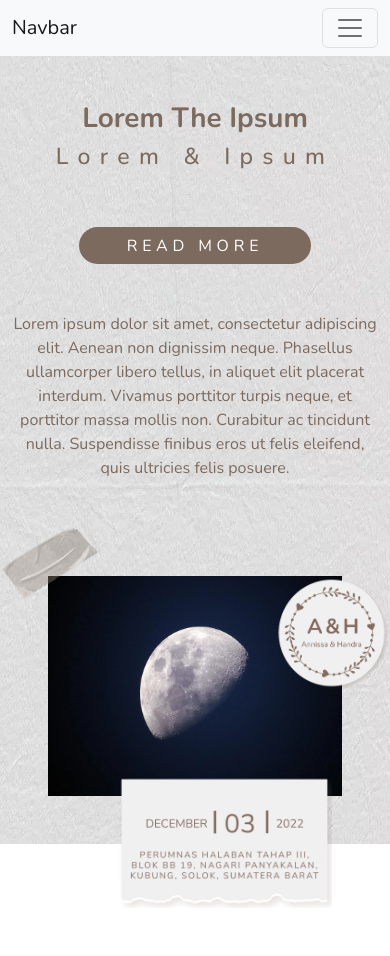
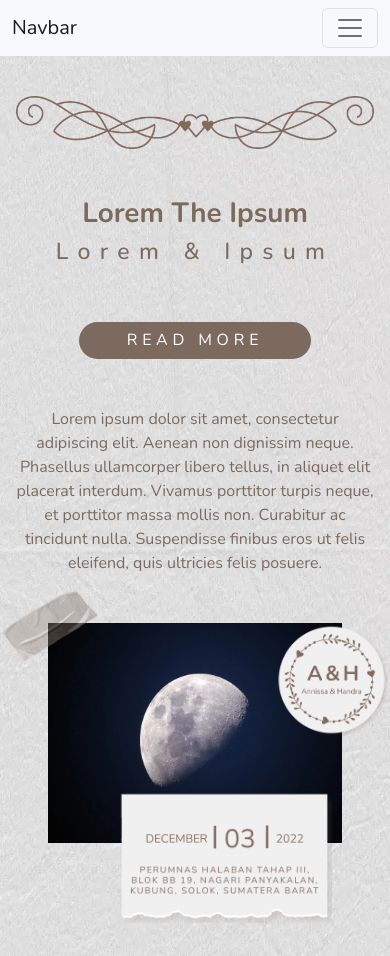
Before and after one commit to handraromel/wd-ing, a Vue app: page / in a window 390 px wide. Before the commit the page ends 908 px from the top, so only its background shows below. Built offline with nearby package versions, Linux system fonts and the light colour scheme.

Commit message:
Updated header mobile view

```diff
--- a/src/components/Header.vue
+++ b/src/components/Header.vue
@@ -1,8 +1,11 @@
 <template>
   <header id="wd-header">
-    <div class="container">
-      <div class="row align-items-center vh-100">
-        <div class="col-md-6 text-center">
+    <div class="container pb-md-0">
+      <div
+        id="header-content"
+        class="row align-items-lg-center vh-100 pt-top"
+      >
+        <div class="col-xl-6 text-center px-sm-5 px-3">
           <img
             class="img-fluid"
             src="@/assets/img/headec1.png"
@@ -16,7 +19,7 @@
           <a href="javascript:;" class="btn rounded-pill read-more"
             >READ MORE</a
           >
-          <div class="py-5">
+          <div class="pt-5">
             Lorem ipsum dolor sit amet, consectetur adipiscing elit. Aenean non
             dignissim neque. Phasellus ullamcorper libero tellus, in aliquet
             elit placerat interdum. Vivamus porttitor turpis neque, et porttitor
@@ -24,14 +27,14 @@
             eros ut felis eleifend, quis ultricies felis posuere.
           </div>
         </div>
-        <div class="col-md-6 text-center position-relative p-5">
+        <div class="col-xl-6 text-center position-relative p-5">
           <img
             class="img-fluid"
             src="@/assets/img/sample.webp"
             alt="Sample Photo"
             draggable="false"
           />
-          <div class="dec2">
+          <div class="dec-tape">
             <img
               class="img-fluid"
               src="@/assets/img/headec2.png"
@@ -39,7 +42,7 @@
               draggable="false"
             />
           </div>
-          <div class="dec3">
+          <div class="dec-logo">
             <img
               class="img-fluid"
               src="@/assets/img/headec3.png"
@@ -47,7 +50,7 @@
               draggable="false"
             />
           </div>
-          <div class="dec4">
+          <div class="dec-loc">
             <img
               class="img-fluid"
               src="@/assets/img/headec4.png"
@@ -57,6 +60,7 @@
           </div>
         </div>
       </div>
+      <div class="bottom-padding"></div>
     </div>
   </header>
 </template>
@@ -71,7 +75,10 @@ $buttonPadding: 0.4em 3em;
 #wd-header {
   background: url(#{$assetsPath}/header-bg.webp) center no-repeat;
   background-size: cover;
-  // min-height: 100vh;
+}
+
+#header-content {
+  min-height: 100vh;
 }
 
 .read-more {
@@ -89,35 +96,35 @@ $buttonPadding: 0.4em 3em;
   }
 }
 
-// @mixin decor-position($name, $top-or-bottom, $left-or-right, $img-width) {
-//   .dec-#{$name} {
-//     position: absolute;
-//     #{$top-or-bottom} : 0;
-//     #{$left-or-right} : 0;
-//     #{$img-width} : 0;
-//   }
-// }
-
-// @include decor-position("tape", top, left, width);
-
-.dec2 {
-  position: absolute;
-  top:0;
-  left: 0;
-  width: 25%;
+@mixin decor-position(
+  $name,
+  $top-or-bottom,
+  $x,
+  $left-or-right,
+  $y,
+  $img-width,
+  $width
+) {
+  .dec-#{$name} {
+    position: absolute;
+    #{$top-or-bottom}: $x;
+    #{$left-or-right}: $y;
+    #{$img-width}: $width;
+  }
 }
 
-.dec3 {
-  position: absolute;
-  top:15%;
-  right: 0;
-  width: 30%;
-}
+@include decor-position("tape", top, 0, left, 0, width, 25%);
+@include decor-position("logo", top, 15%, right, 0, width, 30%);
+@include decor-position("loc", bottom, -10%, right, 15%, width, 55%);
 
-.dec4 {
-  position: absolute;
-  bottom:-20%;
-  right: 15%;
-  width: 55%;
+@media (max-width: 1199px) {
+  @include decor-position("tape", top, 5%, left, 0, width, 25%);
+
+  .bottom-padding {
+    padding-bottom: 7em;
+  }
+  .pt-top {
+    padding-top: 6em;
+  }
 }
 </style>
--- a/src/components/Navbar.vue
+++ b/src/components/Navbar.vue
@@ -93,4 +93,14 @@ export default {
   margin-left: 0.5em;
   margin-right: 0.5em;
 }
+
+@media (max-width: 992px) {
+  .nav-link {
+    padding-left: 0.5em;
+    padding-right: 0.5em;
+    margin-top: 1em;
+    margin-left: 0em;
+    margin-right: 0em;
+  }
+}
 </style>
```
Also changed, not shown: 1 other file (tests, documents, lock files or other folders).
